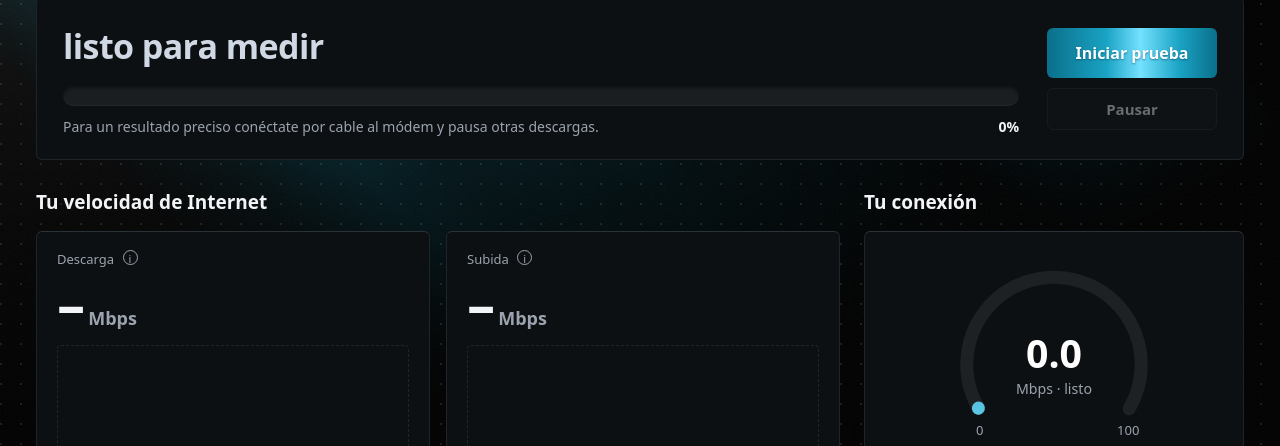
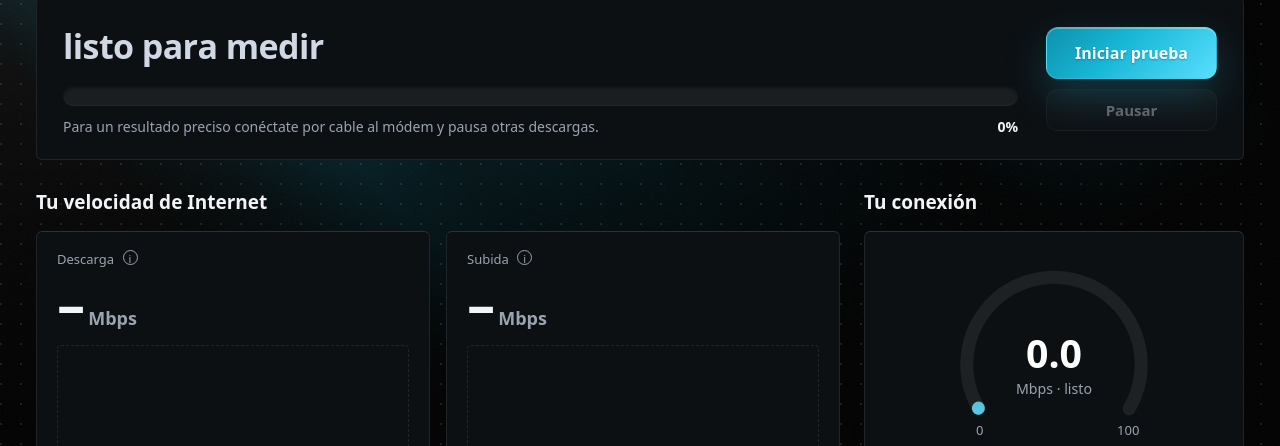
Before and after one commit to Curlias/4home-speedtest, a website: page public/index.html in a window 1280 px wide. Shown: the part 337-783 px from the top of the page. Drawn offline with Linux system fonts and the light colour scheme.

Commit message:
Modernize button interactions

```diff
--- a/public/index.html
+++ b/public/index.html
@@ -65,12 +65,16 @@
   #flux-pct { font-variant-numeric:tabular-nums; color:var(--txt); font-weight:600; }
   .run-btns { display:flex; flex-direction:column; gap:10px; min-width:170px; }
 
-  button { font:inherit; font-weight:600; color:var(--txt); background:#12161a; border:1px solid #262d33; border-radius:6px; padding:9px 18px; cursor:pointer; transition:background .15s, border-color .15s, transform .15s; }
-  button:hover:not(:disabled) { background:rgba(255,255,255,.09); border-color:rgba(255,255,255,.2); }
-  button:active:not(:disabled) { transform:scale(.97); }
-  button:disabled { opacity:.4; cursor:default; }
-  button.pri { white-space:nowrap; background:var(--flux); color:#fff; border:0; padding:13px 28px; font-size:16px;  text-shadow:0 1px 2px rgba(0,50,70,.5); }
-  button.pri:hover:not(:disabled) { background:var(--flux); filter:brightness(1.12); }
+  button { position:relative; overflow:hidden; isolation:isolate; font:inherit; font-weight:700; color:var(--txt); background:linear-gradient(180deg, rgba(255,255,255,.07), rgba(255,255,255,.025)); border:1px solid rgba(255,255,255,.1); border-radius:12px; padding:9px 18px; cursor:pointer; box-shadow:inset 0 1px rgba(255,255,255,.08), 0 10px 28px rgba(0,0,0,.18); transition:transform .22s var(--ease), border-color .22s var(--ease), background .22s var(--ease), box-shadow .22s var(--ease); }
+  button::before { content:""; position:absolute; inset:0; z-index:-1; opacity:0; background:radial-gradient(90% 120% at 50% 0%, rgba(116,225,255,.22), transparent 62%); transition:opacity .22s var(--ease); }
+  button:hover:not(:disabled) { transform:translateY(-1px); border-color:rgba(116,225,255,.35); box-shadow:inset 0 1px rgba(255,255,255,.12), 0 14px 36px rgba(0,0,0,.28), 0 0 0 1px rgba(116,225,255,.08); }
+  button:hover:not(:disabled)::before { opacity:1; }
+  button:active:not(:disabled) { transform:translateY(0) scale(.985); box-shadow:inset 0 1px 8px rgba(0,0,0,.24), 0 6px 18px rgba(0,0,0,.24); }
+  button:disabled { opacity:.36; cursor:default; box-shadow:none; }
+  button.pri { white-space:nowrap; background:linear-gradient(135deg, #0f91ad 0%, #17b7d6 42%, #59dfff 100%); color:#fff; border:1px solid rgba(116,225,255,.35); padding:13px 28px; font-size:16px; text-shadow:0 1px 2px rgba(0,50,70,.35); box-shadow:0 16px 40px rgba(26,163,196,.28), inset 0 1px rgba(255,255,255,.28); }
+  button.pri::before { background:linear-gradient(120deg, transparent 0%, rgba(255,255,255,.34) 42%, transparent 62%); transform:translateX(-120%); opacity:1; transition:transform .55s var(--ease); }
+  button.pri:hover:not(:disabled) { filter:none; box-shadow:0 20px 46px rgba(26,163,196,.36), 0 0 0 1px rgba(116,225,255,.18), inset 0 1px rgba(255,255,255,.35); }
+  button.pri:hover:not(:disabled)::before { transform:translateX(120%); }
   button svg { width:16px; height:16px; vertical-align:-3px; margin-right:6px; fill:none; stroke:currentColor; stroke-width:2; stroke-linecap:round; stroke-linejoin:round; }
 
   .top { display:grid; grid-template-columns:1fr 380px; gap:24px; align-items:stretch; margin-bottom:24px; }
```
